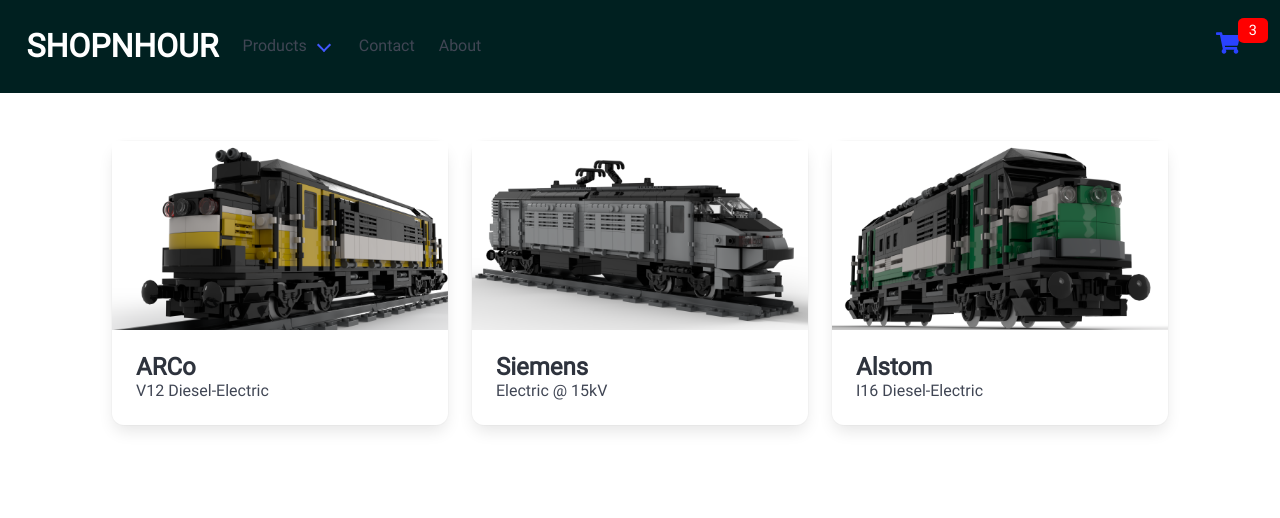
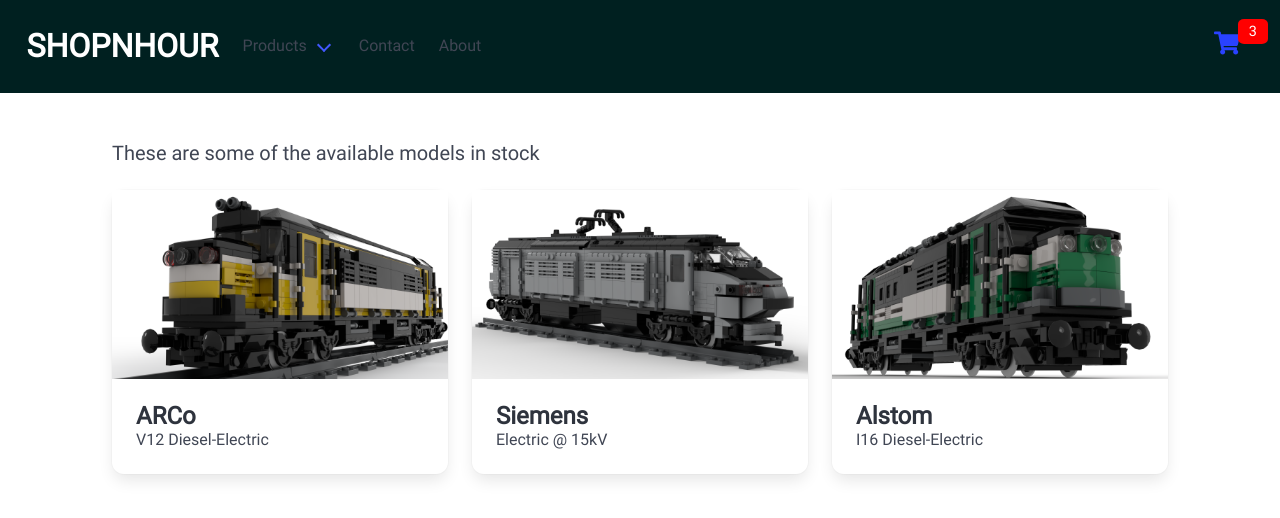
Before and after one commit to ErnestAC/Proj_ReactJS, a React (Create React App) app: page / in a window 1280 px wide. Shown: the top 518 px of the page. Built offline with nearby package versions, Linux system fonts and the light colour scheme.

Commit message:
Renaming components

```diff
--- a/src/App.js
+++ b/src/App.js
@@ -8,13 +8,13 @@
 import "bulma/css/bulma.css";
 import Navbar from "./components/Navbar";
 
-import ContentStage from "./components/ContentStage";
+import ContentStage from "./components/ItemListContainer";
 
 function App() {
   return (
     <body className="App">
       <Navbar />
-      <ContentStage />
+      <ContentStage greetingMessage={`These are some of the available models in stock`} />
     </body>
   );
 }
--- a/src/components/CartWidget.js
+++ b/src/components/CartWidget.js
@@ -4,7 +4,7 @@
 function CartWidget({ cartItemCount }) {
   return (
     <div>
-      <FaShoppingCart size={24} />
+      <FaShoppingCart size={26} />
       <a href="/cart" className="cart-icon">
         <i className="fas fa-shopping-cart"></i>
         <div className="cart-count">{cartItemCount}</div>
--- a/src/components/ContentStage.js
+++ /dev/null
@@ -1,43 +0,0 @@
-import React from "react";
-import "bulma/css/bulma.css";
-import "../css/Navbar.css";
-
-import ARCoImg from "../img/arco.png";
-import AlstomImg from "../img/alstom.png";
-import SiemensImg from "../img/siemens.png";
-
-import ProfileCard from "../components/ProfileCard";
-
-const ContentStage = () => {
-    return (
-      <div className="container">
-        <section className="section">
-          <div className="columns">
-            <div className="column is-4">
-              <ProfileCard
-                titulo="ARCo"
-                handle="V12 Diesel-Electric"
-                imagen={ARCoImg}
-              />
-            </div>
-            <div className="column is-4">
-              <ProfileCard
-                titulo="Siemens"
-                handle="Electric @ 15kV"
-                imagen={SiemensImg}
-              />
-            </div>
-            <div className="column is-4">
-              <ProfileCard
-                titulo="Alstom"
-                handle="I16 Diesel-Electric"
-                imagen={AlstomImg}
-              />
-            </div>
-          </div>
-        </section>
-      </div>
-    );
-};
-
-export default ContentStage;
--- /dev/null
+++ b/src/components/ItemListContainer.js
@@ -0,0 +1,46 @@
+import React from "react";
+import "bulma/css/bulma.css";
+import "../css/Navbar.css";
+
+import ARCoImg from "../img/arco.png";
+import AlstomImg from "../img/alstom.png";
+import SiemensImg from "../img/siemens.png";
+
+import ProfileCard from "./ProfileCard";
+
+const ContentStage = ({ greetingMessage }) => {
+  return (
+    <div className="container">
+      <section className="section">
+        <div className="subtitle">
+          {greetingMessage}
+        </div>
+        <div className="columns">
+          <div className="column is-4">
+            <ProfileCard
+              titulo="ARCo"
+              handle="V12 Diesel-Electric"
+              imagen={ARCoImg}
+            />
+          </div>
+          <div className="column is-4">
+            <ProfileCard
+              titulo="Siemens"
+              handle="Electric @ 15kV"
+              imagen={SiemensImg}
+            />
+          </div>
+          <div className="column is-4">
+            <ProfileCard
+              titulo="Alstom"
+              handle="I16 Diesel-Electric"
+              imagen={AlstomImg}
+            />
+          </div>
+        </div>
+      </section>
+    </div>
+  );
+};
+
+export default ContentStage;
```
